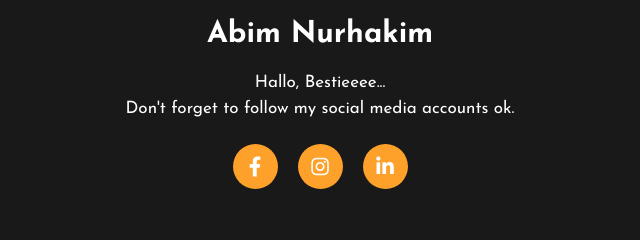
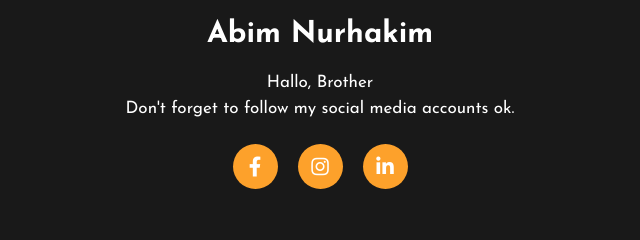
Before and after one commit to AbimNurhakim/abimnurhakim.github.io, a plain HTML site: page index.html in a window 1280 px wide. Shown: the part 2306-2546 px from the top of the page, 320-960 px from the left. Drawn offline with Linux system fonts and the light colour scheme.

Commit message:
mengubah teks

```diff
--- a/index.html
+++ b/index.html
@@ -110,7 +110,7 @@
     <footer>
       <p id="socmed">Abim Nurhakim</p>
       <p>
-        Hallo, Bestieeee... <br />
+        Hallo, Brother<br />
         Don't forget to follow my social media accounts ok.
       </p>
       <div class="social">
```
